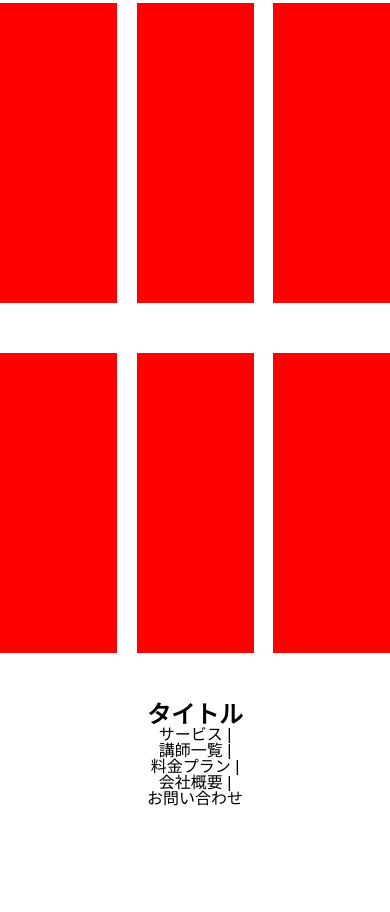
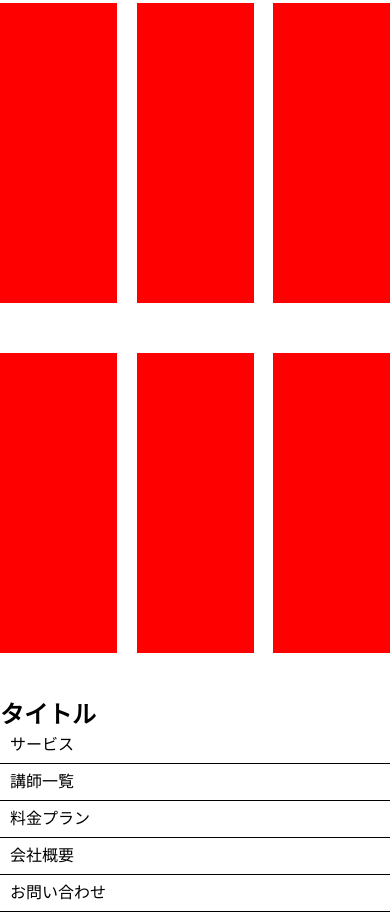
Before and after one commit to yumi-kumeno/dezasuta, a plain HTML site: page coding_kumeno_02/index.html in a window 390 px wide. Shown: the part 347-1259 px from the top of the page. Before the commit the page ends 1154 px from the top, so only its background shows below. Drawn offline with Linux system fonts and the light colour scheme.

Commit message:
kadai_kumeno_02

```diff
--- a/coding_kumeno_02/css/style.css
+++ b/coding_kumeno_02/css/style.css
@@ -31,17 +31,42 @@
 
 .header {
     max-width: 960px;
-    list-style: none;
+    /* list-style: none; */
     display: flex;
-    padding: 0;
     margin: 0 auto;
-    justify-content: space-around;
+    justify-content: space-between;
     align-items: center;
+}
+
+ul {
+    display: flex;
+}
+
+li {
+    border-right: 1px solid black;
+    padding: 5px 30px;
+}
+
+li:last-child {
+    border-right: none;
 }
 
 @media screen and (max-width: 767px) {
     .header {
+        display: block;
         flex-direction: column;
-        padding: 0 10px;
+        justify-content: flex-start;
     }
+
+    ul {
+        flex-direction: column;
+        justify-content: flex-start;
+    }
+
+    li {
+        border-bottom: 1px solid black;
+        padding: 10px 10px;
+        border-right: none;
+    }
+
 }
--- a/coding_kumeno_02/index.html
+++ b/coding_kumeno_02/index.html
@@ -24,14 +24,16 @@
         <div class="box2"></div>
     </div>
 
-    <ul class="header">
+    <header class="header">
         <h2>タイトル</h2>
-        <li>サービス |</li>
-        <li> 講師一覧 |</li>
-        <li> 料金プラン |</li>
-        <li> 会社概要 |</li>
-        <li> お問い合わせ </li>
-    </ul>
+        <ul>
+            <li>サービス</li>
+            <li> 講師一覧</li>
+            <li> 料金プラン</li>
+            <li> 会社概要</li>
+            <li> お問い合わせ</li>
+        </ul>
+    </header>
 
 </body>
 
```
Also changed, not shown: 2 other files.
